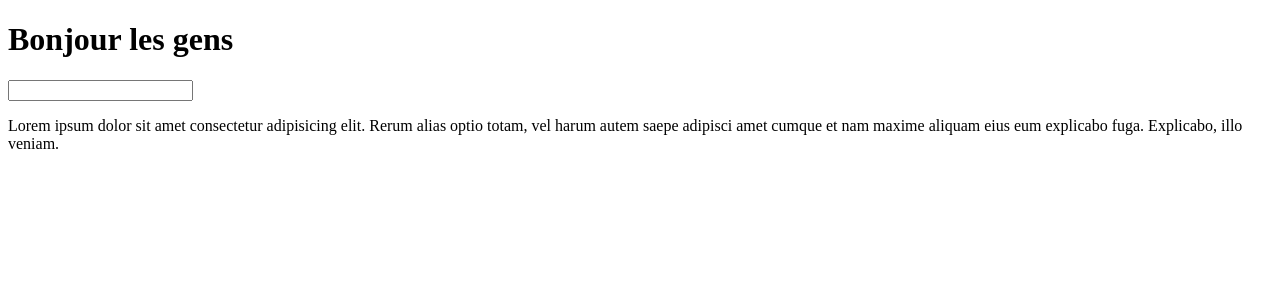
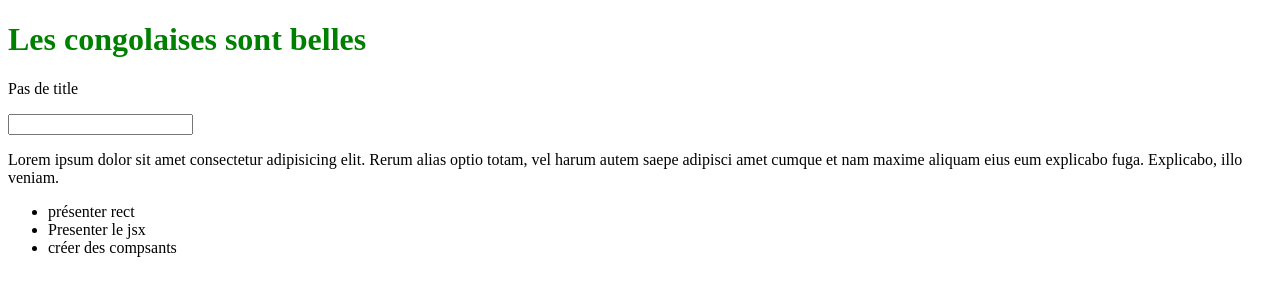
Before and after one commit to dzeko003/formation-react, a React (Vite) app: page / in a window 1280 px wide. Shown: the top 300 px of the page. Built offline with nearby package versions, Linux system fonts and the light colour scheme.

Commit message:
Apprendre le JSX

```diff
--- a/src/App.jsx
+++ b/src/App.jsx
@@ -1,19 +1,55 @@
 const title = "Bonjour les gens";
 
+const style = { color: "red", backgroundColor: "blue" };
+
+const showTitle = false;
+
+const todos = [
+  'présenter rect',
+  'Presenter le jsx',
+  'créer des compsants'
+]
+
 function App() {
+  const handleClick = (e) => {
+    console.log(e);
+    alert(" J'ai cliqué sur le titre");
+  };
+
   return (
     <>
-      <h1 id="title" className="title">
-        {title}
-      </h1>
+      <Title color='green' id='greenTitle' className='green'>Les congolaises sont belles</Title>
+      {showTitle ?
+        (
+        <h1 onClick={handleClick} id="title" className="title" style={style}>
+          {title}
+        </h1>
+        ) :
+
+        (
+        <p>Pas de title</p>
+        )
+      }
+
       <input type="text" />
       <p>
         Lorem ipsum dolor sit amet consectetur adipisicing elit. Rerum alias
         optio totam, vel harum autem saepe adipisci amet cumque et nam maxime
         aliquam eius eum explicabo fuga. Explicabo, illo veniam.
       </p>
+
+      <ul>
+        {todos.map(todo => (<li key={todo}>{todo}</li>))}
+      </ul>
     </>
   );
 }
 
+function Title({color , children , hidden , ...props}){
+  if(hidden){
+    return null
+  }
+  return <h1 style={{color:color}} {...props}>{children}</h1>
+}
+
 export default App;
```
